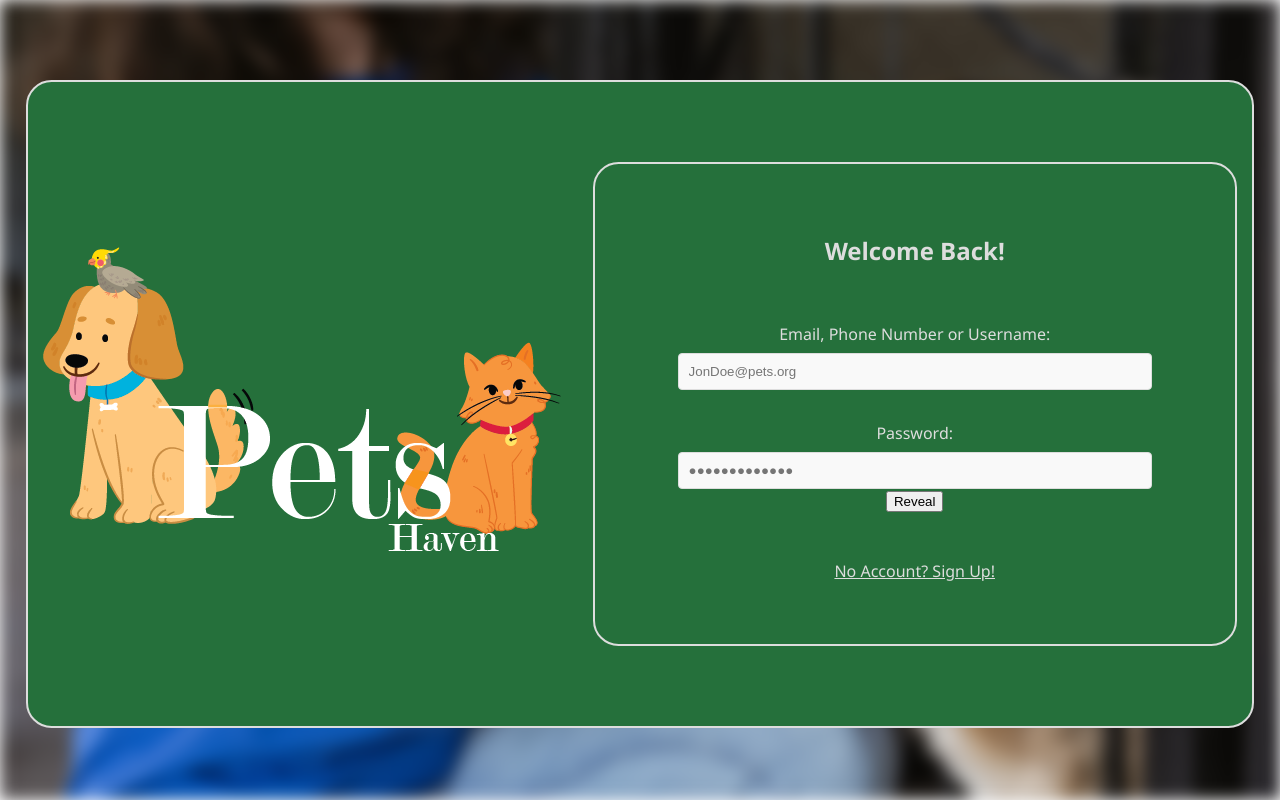
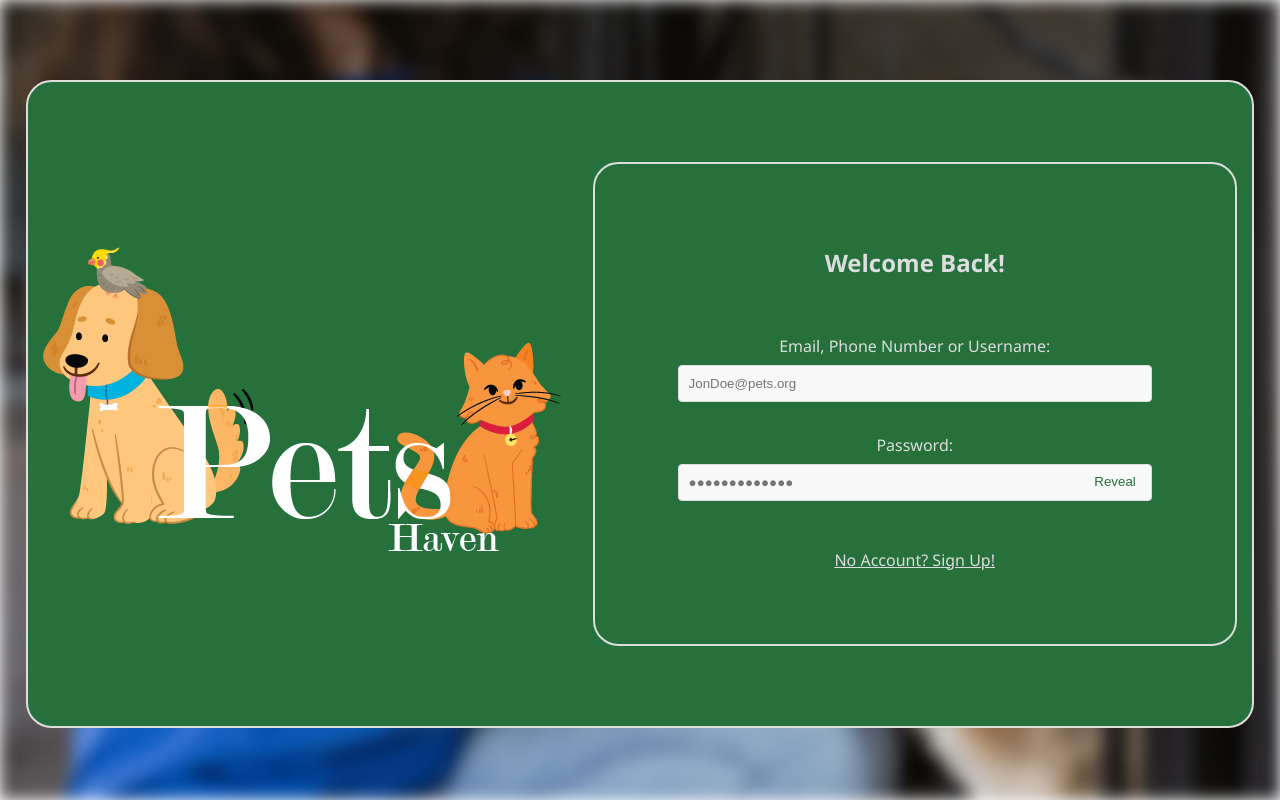
Before and after one commit to Raed-Bourouis/Pets-Projet-Web, a PHP site: page /sign-in.html in a window 1280 px wide. Run offline with PHP 8.4, Linux system fonts and the light colour scheme.

Commit message:
finished l reveal button ken islem ma zedtch fiih 7aja

```diff
--- a/sign-in.css
+++ b/sign-in.css
@@ -1,21 +1,24 @@
-body{
+body {
     padding: 0;
-    margin:0;
+    margin: 0;
 
     font-family: 'Segoe UI', Tahoma, Geneva, Verdana, sans-serif;
 
 }
-#bgim{
-    width:100vw;
+
+#bgim {
+    width: 100vw;
     height: 100vh;
     padding: 0;
-    margin:0;
+    margin: 0;
     position: absolute;
     background-image: url(ea2b6330761b3f3e8e0b7577918f55f2.jpg);
     background-size: 100vw 100vh;
     filter: blur(8px);
 }
-html, body {
+
+html,
+body {
     max-width: 100vw;
     height: 100vh;
     overflow-x: hidden;
@@ -24,7 +27,7 @@ html, body {
 
 
 
-#main{
+#main {
     position: relative;
     display: flex;
     border: #ddd 2px solid;
@@ -32,21 +35,23 @@ html, body {
     flex-flow: row wrap;
     margin-top: 10vh;
     margin-left: 2vw;
-    margin-right: 2vw ;
+    margin-right: 2vw;
     border-radius: 2vw;
     padding-top: 10vh;
     padding-bottom: 10vh;
     justify-content: space-around;
     align-items: center;
 }
-#sectionleft{
+
+#sectionleft {
     background: #fff;
 }
-#sectionright{
+
+#sectionright {
     border-radius: 2vw;
     border: #ddd 2px solid;
-    width:50vw;
-    height:60vh;
+    width: 50vw;
+    height: 60vh;
     color: #ddd;
     display: flex;
     flex-flow: column wrap;
@@ -54,10 +59,13 @@ html, body {
     justify-content: center;
 
 }
-a:visited, a:link{
+
+a:visited,
+a:link {
     color: #ddd;
 }
-#signup-hyperlink:hover{
+
+#signup-hyperlink:hover {
     border-radius: 2vw;
     border: #25703B 2px solid;
     background: #ddd;
@@ -66,7 +74,7 @@ a:visited, a:link{
 
 }
 
-form{
+form {
     display: flex;
     flex-flow: column wrap;
     gap: 4vh;
@@ -75,7 +83,31 @@ form{
 
 }
 
-input{
+#pwdcontainer {
+    position: relative;
+    display: flex;
+
+}
+
+#revealpswrd {
+    border: #ddd 1px;
+    position: absolute;
+    top: 57%;
+    color: #25703B;
+    transform: translateY(-50%);
+    right: 10px;
+    border-radius: 4px;
+    background-color: #f9f9f9;
+
+}
+
+#revealpswrd:hover{
+    cursor:pointer;
+    border: #25703B 1px solid;
+    color: #25703B;
+}
+
+input {
     width: calc(100% - 22px);
     padding: 10px;
     border: 1px solid #ddd;
--- a/sign-in.html
+++ b/sign-in.html
@@ -16,7 +16,7 @@
 
 
     <div id="main">
-            <img src="logowhite.png " alt="">
+        <img src="logowhite.png " alt="">
 
         <section id="sectionright">
             <div class="login-container">
@@ -30,8 +30,10 @@
                     </div>
                     <div class="form-group">
                         <label for="password">Password:</label>
-                        <input style="margin-top: 1vh;" type="password" id="password" name="password" placeholder="●●●●●●●●●●●●●" required>
-                        <button id="revealpswrd">Reveal</button>
+                        <div id="pwdcontainer">
+                            <input style="margin-top: 1vh;" type="password" id="password" name="password" placeholder="●●●●●●●●●●●●●" required>
+                            <button id="revealpswrd">Reveal</button>
+                        </div>
 
                     </div>
                     <div class="form-group">
--- a/sign-in.js
+++ b/sign-in.js
@@ -1,12 +1,10 @@
   const passwordInput = document.getElementById('password');
   const toggleButton = document.querySelector('#revealpswrd');
 
-  function showpassword() {
+  toggleButton.addEventListener('click', function() {
     if (passwordInput.type === "password") {
       passwordInput.type = "text";
     } else {
       passwordInput.type = "password";
     }
-  }
-
-  toggleButton.addEventListener('click', showpassword() );
+  });
```
